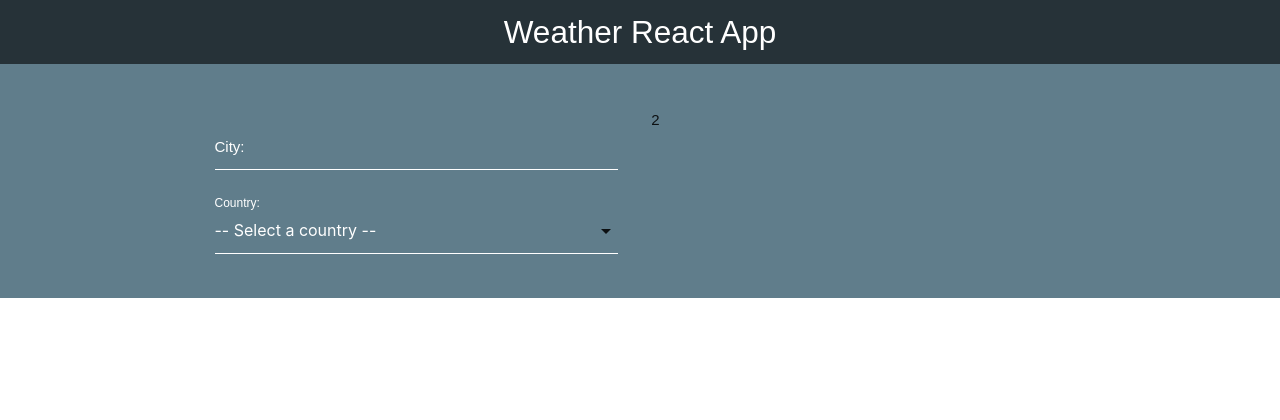
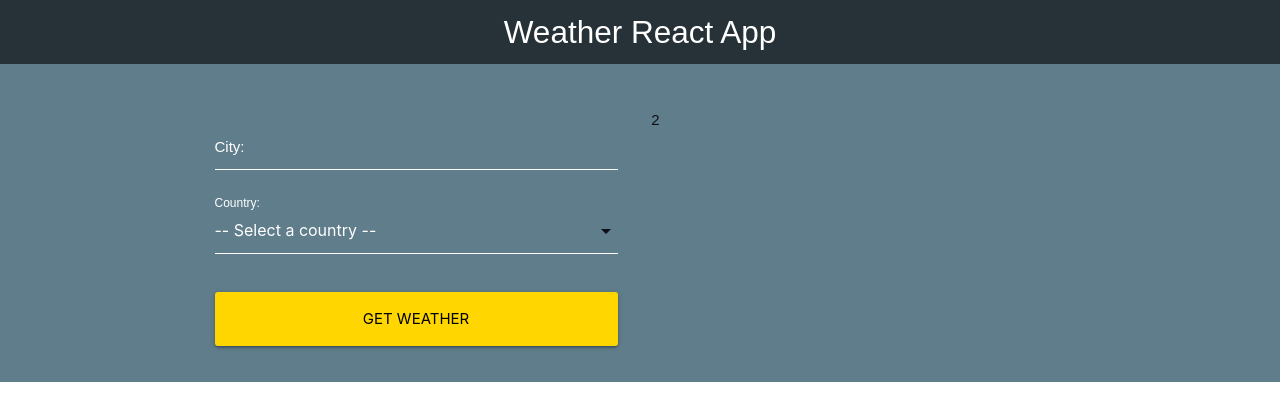
Before and after one commit to angelicamolero/weather-app, a React (Create React App) app: page / in a window 1280 px wide. Shown: the top 420 px of the page. Built offline with nearby package versions, Linux system fonts and the light colour scheme.

Commit message:
adding validator to the form

```diff
--- a/src/components/Form.js
+++ b/src/components/Form.js
@@ -33,7 +33,10 @@ const Form = () => {
     }
 
     return(
-        <form onSubmit={handleSubmit}>
+        <form
+        onSubmit={handleSubmit}
+        >
+        { error ? <p className="red darken-4 error">All fields are required</p> : null}
             <div className="input-field col s12">
                 <input
                 type="text"
@@ -61,6 +64,13 @@ const Form = () => {
                 </select>
                 <label htmlFor="country">Country: </label>
             </div>
+            <div className="input-field col s12">
+                <input
+                type="submit"
+                value="Get Weather"
+                className="waves-effect waves-light btn-large btn-block yellow accent-4"
+                />
+            </div>
         </form>
     );
 }
```
Also changed, not shown: 1 other file (tests, documents, lock files or other folders).
